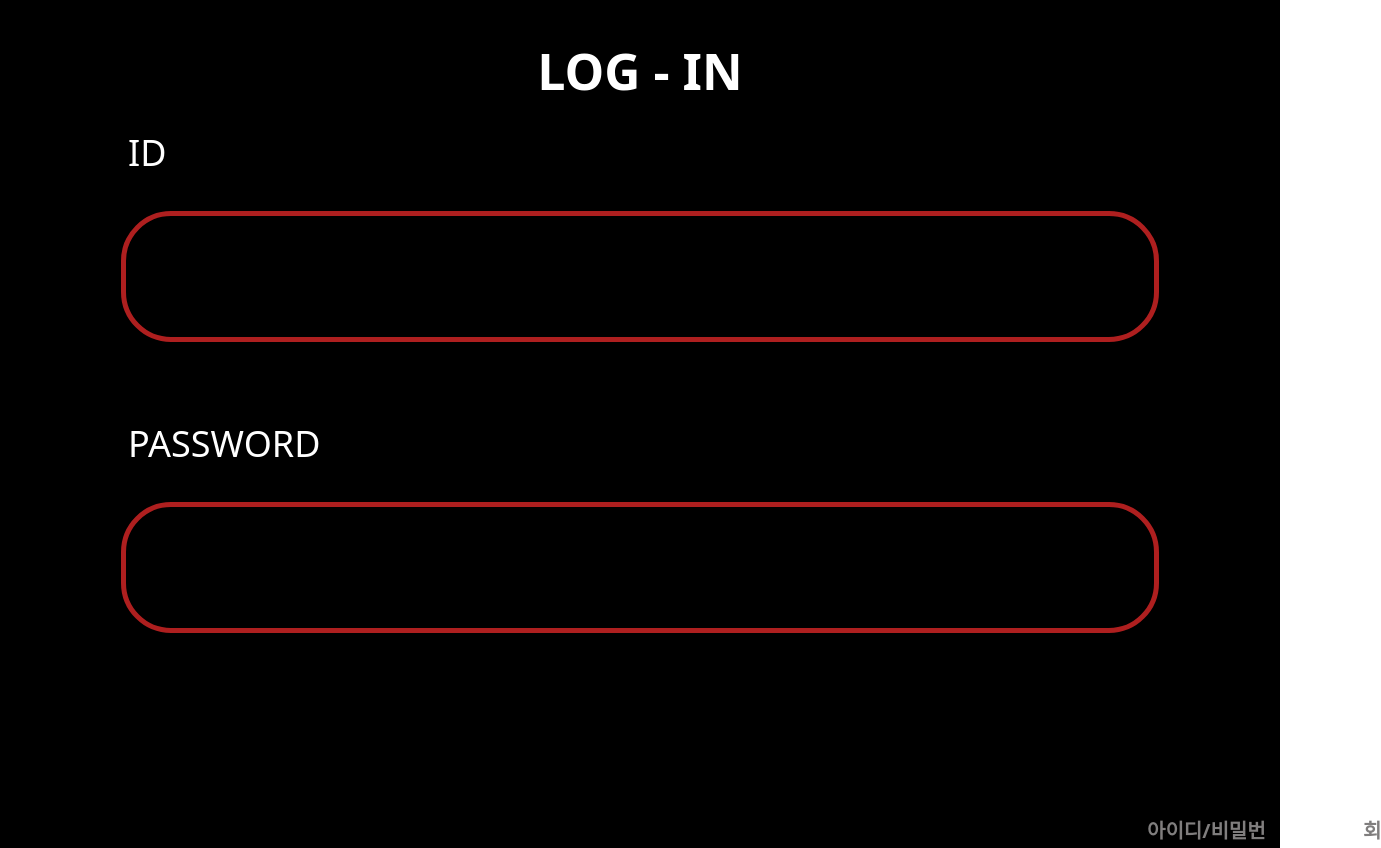
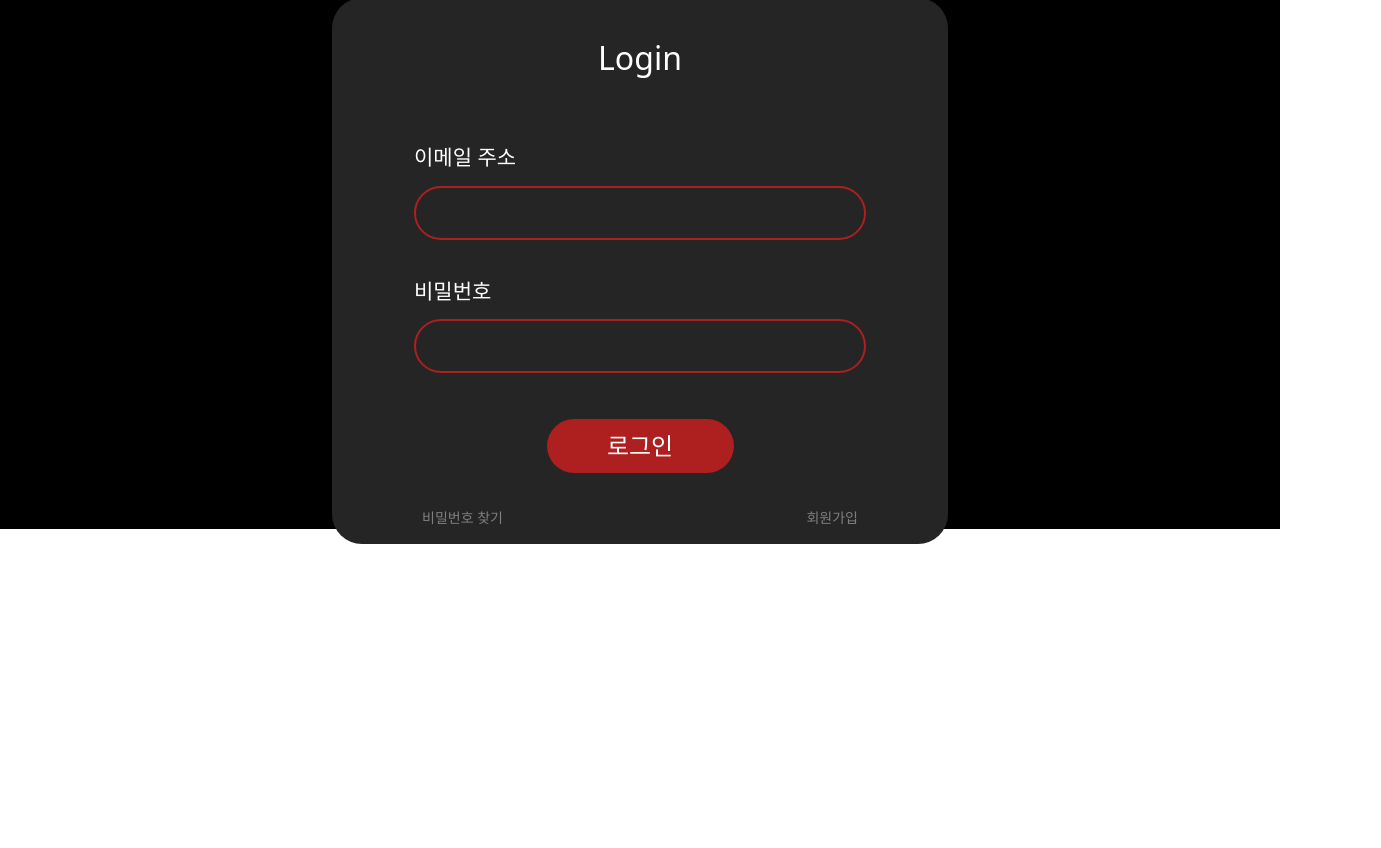
Before and after one commit to HansDavidKim/SGCC-front, a SvelteKit app: page /login in a window 1280 px wide. Shown: the part 271-1119 px from the top of the page, 1381 px wide, since content can reach past the window. After the commit the page ends 815 px from the top, so only its background shows below. Built offline with nearby package versions, Linux system fonts and the light colour scheme.

Commit message:
ahahahahah

```diff
--- a/src/Components/Header.svelte
+++ b/src/Components/Header.svelte
@@ -101,8 +101,9 @@
         </div>
     </nav>
 
+<!--
     <hr class="border-t-[1px] border-[#D9D9D9]">
-
+-->
     <button
         class="fixed inset-0 z-40 bg-black/50 transition-opacity duration-300"
         class:opacity-100={isMobileMenuOpen}
--- a/src/routes/+layout.svelte
+++ b/src/routes/+layout.svelte
@@ -1,6 +1,7 @@
 <script>
     let { children } = $props();
     import "../app.css";
+    import { page } from '$app/stores';
 
     import Header from "../Components/Header.svelte"
     import Footer from "../Components/Footer.svelte"
@@ -8,4 +9,6 @@
 
 <Header />
 {@render children()}
-<Footer />
+{#if $page.url.pathname !== '/login'}
+  <footer><Footer /></footer>
+{/if}
--- a/src/routes/aboutus/+page.svelte
+++ b/src/routes/aboutus/+page.svelte
@@ -5,8 +5,8 @@
 
 <main>
   <div class="flex relative justify-center bg-black h-[1437px] text-white">
-    <h2 class="absolute top-[118px] text-[50px] font-semibold text-center">인사말</h2>
-    <p class="absolute top-[262px] text-[20px] leading-[40px] font-medium text-center">
+    <h2 class="absolute top-[118px] text-[45px] font-semibold text-center">인사말</h2>
+    <p class="absolute top-[262px] text-[18px] leading-[40px] font-medium text-center">
       SGCC는 1982년에 창립된 "컴퓨터"라는 공통 관심사를 가진 사람들이 모인 서강대학교 유일의 중앙 컴퓨터 동아리입니다.<br>
       SGCC는 컴퓨터에 관한 모든 주제에 대해 환영하는 소통의 장으로서, 약 40년 간의 역사를 이어가고 있습니다.<br>
       <br>
--- a/src/routes/aboutus/SNS/+page.svelte
+++ b/src/routes/aboutus/SNS/+page.svelte
@@ -5,8 +5,8 @@
 
 <main>
 
-  <div class="flex relative justify-center bg-black h-[1487px] text-white">
-    <h2 class="absolute top-[79px] text-[50px] font-semibold text-center">SNS</h2>
+  <div class="flex flex-col py-20 relative items-center bg-black h-[1487px] text-white">
+    <h2 class="text-[50px] font-semibold text-center">SNS</h2>
     <p class="absolute top-[198px] text-[20px] leading-[40px] font-light text-center">
       SGCC는 INSTAGRAM 공식 계정을 통해 다양한 활동 내용들을 SNS를 통해 공유하고 있습니다.<br>
       이외에도 신규 회원 모집 및 예정된 활동 등 여러 공지 사항 또한 전달하고 있습니다.<br>
--- a/src/routes/login/+page.svelte
+++ b/src/routes/login/+page.svelte
@@ -4,22 +4,37 @@
 </script>
 
 <main>
-    <div class="flex relative h-[1271px] bg-black text-white justify-center">
-        <h1 class="absolute top-[234px] text-[50px] text-center font-semibold">LOG - IN</h1>
-        <!-- padding을 몇으로 할 것인지? 텍스트 크기는 몇으로 할 것인지? -->
-        <h2 class="absolute top-[326px] w-[1024px] text-[36px] font-light">ID</h2>
-        <input class="absolute w-[1038px] h-[131px] top-[411px] px-5 text-[50px] border-[#AE1F1F] border-[5px] rounded-[50px] focus:outline-none">
+    <div class="flex relative h-[calc(100vh-70px)] bg-black text-white justify-center">
+        <!--bg-left-top vs bg-center -->
+        <div class="absolute w-full h-full opacity-50 bg-no-repeat bg-cover bg-left-top"
+        style="background-image: url('');">
+        </div>
+        <div class="flex flex-col justify-between items-center absolute top-[199px] w-[616px] h-[546px] bg-[#252525] rounded-[30px] py-9">
 
-        <h2 class="absolute top-[617px] w-[1024px] text-[36px] font-light">PASSWORD</h2>
-        <input class="absolute w-[1038px] h-[131px] top-[702px] px-5 text-[50px] border-[#AE1F1F] border-[5px] rounded-[50px] focus:outline-none">
+            <!-- 상단 섹션 -->
+            <div class="flex flex-col items-center w-full">
+                <h1 class="text-center text-[32px] font-normal mb-15">Login</h1>
 
+                <div class="flex flex-col px-20.5 items-start w-full mb-9 gap-y-3">
+                    <label for="email" class="text-[21px] font-normal">이메일 주소</label>
+                    <input id="email" class="w-full h-[54px] px-5 text-[20px] text-black border-[#AE1F1F] border-[2px] rounded-[50px] focus:outline-none">
+                </div>
 
-        <button aria-label="login" class="absolute bg-[#AE1F1F] w-[234px] h-[67px] top-[1068px] pb-[5px] rounded-[50px] text-[32px] font-semibold hover:cursor-pointer">
-            로그인
-        </button>
+                <div class="flex flex-col px-20.5 items-start w-full mb-[46px] gap-y-3">
+                    <label for="password" class="text-[21px] font-normal">비밀번호</label>
+                    <input id="password" class="w-full h-[54px] px-5 text-[20px] text-black border-[#AE1F1F] border-[2px] rounded-[50px] focus:outline-none">
+                </div>
 
-        <!-- aria-label은 어떻게 처리할 것인지 -->
-        <a href="find" aria-label="find" class="absolute top-[1016px] left-[1147px] text-[20px] text-[#807E7E] font-semibold">아이디/비밀번호 찾기</a>
-        <a href="signup" aria-label="signup" class="absolute top-[1016px] left-[1363px] text-[20px] text-[#807E7E] font-semibold">회원가입 하기</a>
+                <button aria-label="login" class="mb-8.5 bg-[#AE1F1F] w-[187px] h-[54px] rounded-[50px] text-[24px] font-normal hover:cursor-pointer">
+                    로그인
+                </button>
+            </div>
+
+            <!-- 하단 링크 섹션 -->
+            <div class="w-full px-22.5 flex justify-between">
+                <a href="find" class="text-[14px] text-[#807E7E] font-normal">비밀번호 찾기</a>
+                <a href="signup" class="text-[14px] text-[#807E7E] font-normal">회원가입</a>
+            </div>
+        </div>
     </div>
 </main>
```
